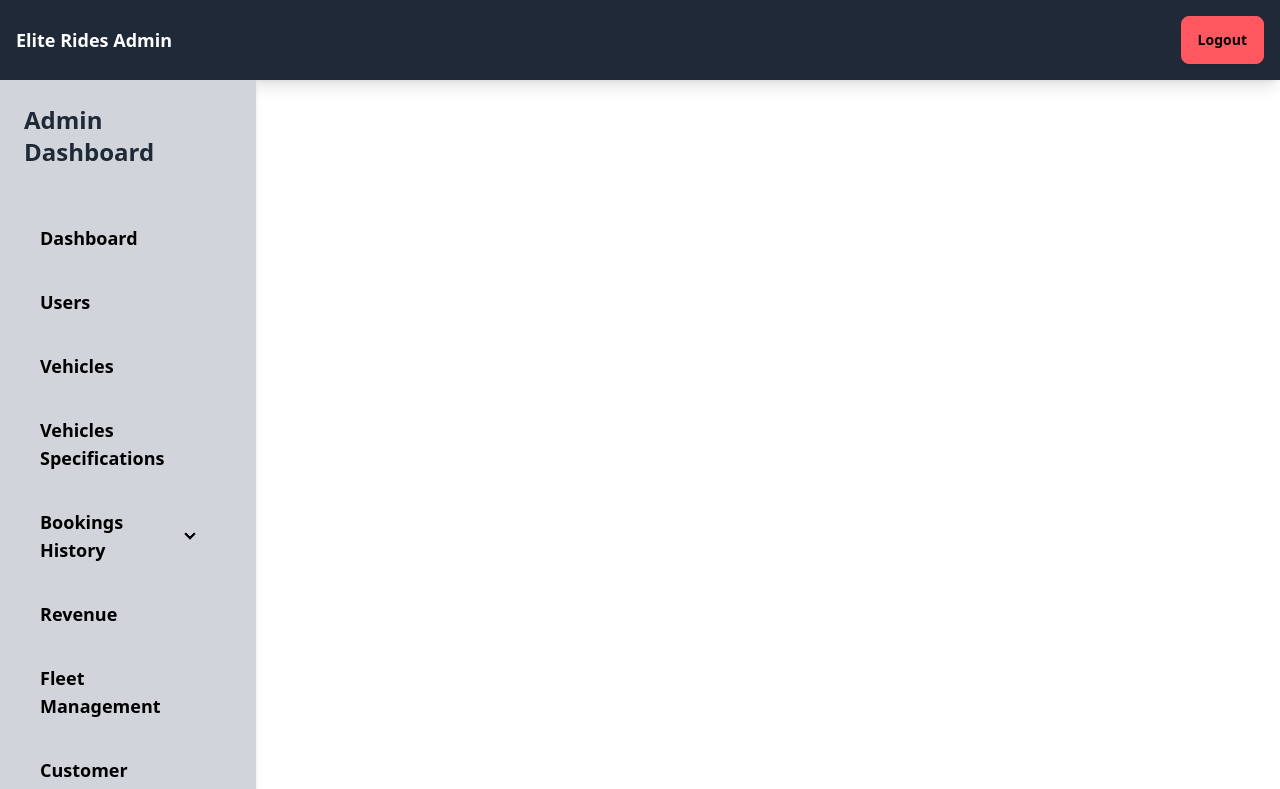
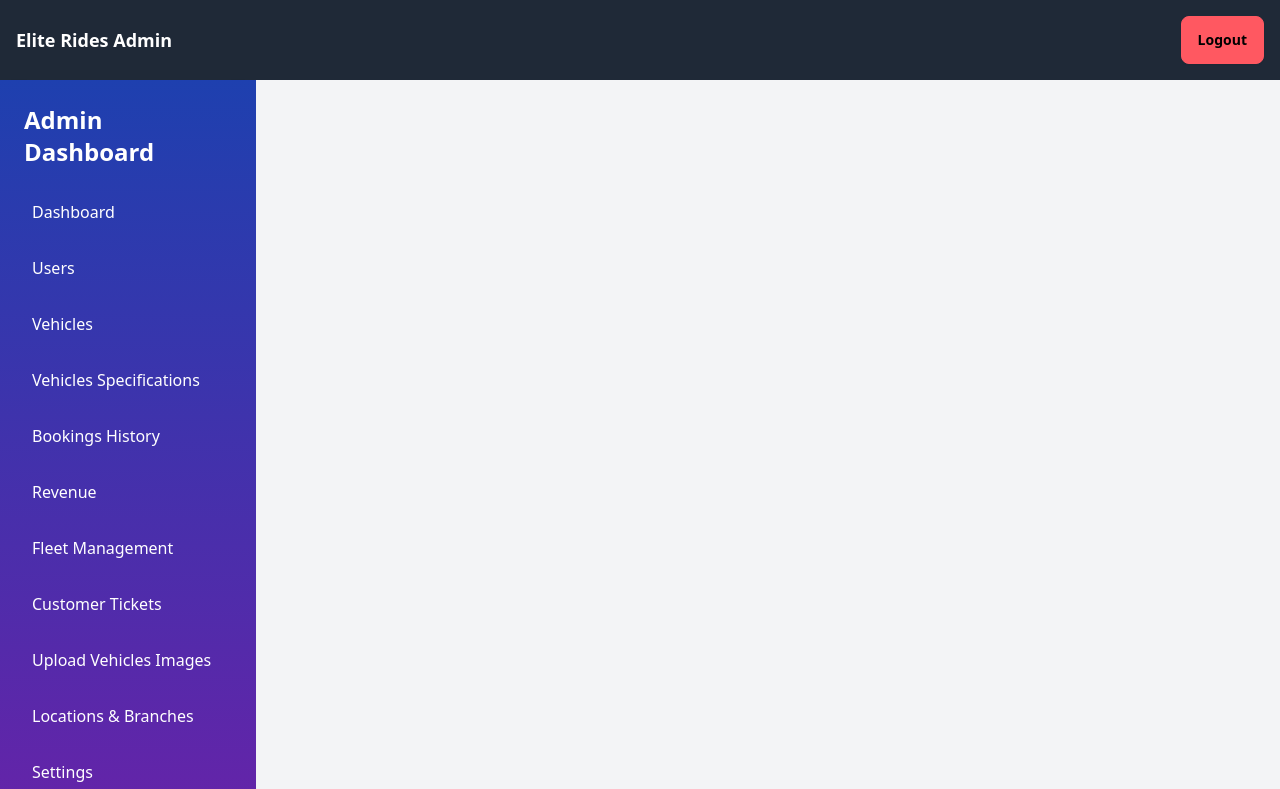
Before and after one commit to joy-devs/vehicle-rental-mng-client, a React (Vite) app: page /admindashboard in a window 1280 px wide. Shown: the top 789 px of the page. Built offline with nearby package versions, Linux system fonts and the light colour scheme.

Commit message:
more changes

```diff
--- a/src/App.tsx
+++ b/src/App.tsx
@@ -6,16 +6,30 @@ import { persistor, store } from './app/store';
 import Home from './Pages/home';
 import AboutUs from './components/About';
 import Login from './features/login/login';
+import Register from './features/login/register';
+import ContactUs from './components/contact';
+
+// user page
 import Userdashboard from './Pages/userdashboard';
 import Bookings from './features/bookings/Bookings';
 import Support from './components/support';
 import Logout from './components/logout';
-import Register from './features/login/register';
-import AdminDashBoard from './Pages/admindashboard';
-import ContactUs from './components/contact';
+import UserProfile from './features/userprofile/userProfile';
+
+// admin page
+import ADashBoard from './Pages/admindashboard';
+import BookingForm from './features/bookings/BookingForm';
 import VehicleList from './features/cars/vehicleList';
-import UserProfile from './features/userprofile/userProfile';
-import BookingForm from './features/bookings/BookingForm';
+import Error from './Pages/Error';
+import UsersList from './features/users/UsersList';
+import Locations from './features/locations/location';
+import FleetManagement from './features/fleet/fleet';
+import VehicleSpecifications from './features/vehicleSpec/vehicleSpec';
+import ABookings from './features/ABookings/ABooking';
+import Payments from './features/Payments/Payments';
+import Tickets from './features/Tickets/tickets';
+import { Cloud } from './features/cloudinary/cloudinary';
+import AppCloud from './features/cloudinary/cloud';
 
 const App: React.FC = () => {
   const router = createBrowserRouter([
@@ -31,22 +45,18 @@ const App: React.FC = () => {
       path: "/about",
       element: <AboutUs />,
     },
-
     {
       path: "/contact",
       element: <ContactUs />,
     },
-
     {
       path: "/register",
       element: <Register />,
     },
-
     {
       path: "/userdashboard",
       element: <Userdashboard />,
     },
-
     {
       path: "/bookings",
       element: <Bookings />,
@@ -59,28 +69,65 @@ const App: React.FC = () => {
       path: "/logout",
       element: <Logout />,
     },
-
     {
       path: "/vehicleList",
-      element: <VehicleList/>,
-
-    },
-
-    {
-      path: "/admindashboard",
-      element: <AdminDashBoard />,
-
+      element: <VehicleList />,
     },
     {
       path: "/userprofile",
       element: <UserProfile />,
-
     },
     {
       path: "/bookingForm",
       element: <BookingForm />,
-
-    }
+    },
+    {
+      path: "/admindashboard",
+      element: <ADashBoard />,
+      errorElement: <Error />,
+      children: [
+        {
+          path: "users",
+          element: <UsersList />,
+        },
+        {
+          path: "locations",
+          element: <Locations />,
+        },
+        {
+          path: "cars",
+          element: <VehicleList />,
+        },
+        {
+          path: "vehicleSpecifications",
+          element: <VehicleSpecifications />,
+        },
+        {
+          path: "bookings",
+          element: <ABookings />,
+        },
+        {
+          path: "payments",
+          element: <Payments />,
+        },
+        {
+          path: "fleet",
+          element: <FleetManagement />,
+        },
+        {
+          path: "tickets",
+          element: <Tickets />,
+        },
+        {
+          path: "cloudinaryForm",
+          element: <Cloud />,
+        },
+        {
+          path: "cloudinary",
+          element: <AppCloud />,
+        },
+      ],
+    },
   ]);
 
   return (
--- a/src/Pages/admindashboard.tsx
+++ b/src/Pages/admindashboard.tsx
@@ -1,17 +1,22 @@
 import React from 'react';
 import Navbar from '../components/adminnavbar';
 import Sidebar from '../components/sidebar2';
+import Footer from '../components/Footer';
+import { Outlet } from 'react-router-dom';
 
-
-
-const AdminDashBoard: React.FC = () => {
+const ADashBoard: React.FC = () => {
   return (
-    <>
+    <div className="flex flex-col min-h-screen">
       <Navbar />
-      <Sidebar />
-
-    </>
+      <div className="flex flex-1">
+        <Sidebar  />
+        <div className="flex-1 p-4 bg-gray-100">
+          <Outlet />
+        </div>
+      </div>
+      <Footer />
+    </div>
   );
 };
 
-export default  AdminDashBoard;
+export default ADashBoard;
--- a/src/Pages/error.tsx
+++ b/src/Pages/error.tsx
@@ -0,0 +1,32 @@
+import { Link, useRouteError } from "react-router-dom";
+
+import {ArrowLeft} from 'lucide-react'
+
+function Error() {
+const error : any = useRouteError()
+
+  return (
+    <div className="py-10  bg:base-100">
+    <div className="text-center">
+        <p className="text-base font-semibold text-red-500">404</p>
+        <h1 className="mt-2 text-3xl font-bold tracking-tight text-green-300 sm:text-5xl">
+            Page not found
+        </h1>
+        <p className="mt-4 text-base leading-7 text-gray-600">
+            Sorry, we couldn&apos:t find the page you&apos;re looking for.
+        </p>
+        <p>
+            {error?.statusText || error.message}
+        </p>
+        <div className="mt-4 flex items-center justify-center gap-x-3">
+            <Link to="/" className="inline-flex items-center btn btn-sm btn-info text-sm font-semibold"><ArrowLeft size={16} className="mr-2" />Go back
+            </Link>
+            <Link to="/" className="rounded-md btn btn-primary btn-sm  text-sm font-semibold"> Contact us
+            </Link>
+        </div>
+    </div>
+</div>
+  )
+}
+
+export default Error
--- a/src/components/sidebar2.tsx
+++ b/src/components/sidebar2.tsx
@@ -16,45 +16,51 @@ const Sidebar: React.FC = () => {
   };
 
   return (
-    <div className="w-64 bg-gray-300 shadow-md h-screen overflow-y-auto">
+    <div className="w-64 bg-gradient-to-b from-blue-800 to-purple-800 text-white h-screen shadow-lg flex flex-col justify-between pb-4">
       <Toaster
         toastOptions={{
           classNames: {
             error: 'bg-red-400',
-            success: 'text-green-400',
-            warning: 'text-yellow-400',
+            success: 'bg-green-400',
+            warning: 'bg-yellow-400',
             info: 'bg-blue-400',
           },
         }}
       />
+      <div>
         <div className="p-6">
           <h2 className="text-2xl font-semibold">Admin Dashboard</h2>
         </div>
-      <nav className="p-4">
-        <ul className="menu font-semibold text-lg w-[200px] gap-5 min-h-full text-black">
-          <li><Link to="">Dashboard</Link></li>
-          <li><Link to="users">Users</Link></li>
-          <li><Link to="vehicles">Vehicles</Link></li>
-          <li><Link to="vehiclesSpecifications">Vehicles Specifications</Link></li>
+        <nav className="px-4">
+          <ul className="space-y-4">
+            <li><Link to="" className="block py-2 px-4 rounded hover:bg-blue-700">Dashboard</Link></li>
+            <li><Link to="users" className="block py-2 px-4 rounded hover:bg-blue-700">Users</Link></li>
+            <li><Link to="cars" className="block py-2 px-4 rounded hover:bg-blue-700">Vehicles</Link></li>
+            <li><Link to="vehicleSpecifications" className="block py-2 px-4 rounded hover:bg-blue-700">Vehicles Specifications</Link></li>
             <li>
-            <details>
-              <summary>Bookings History</summary>
-              <ul>
-                <li><Link to="bookings">Bookings</Link></li>
-                <li><Link to="bookingByUserId">Bookings History</Link></li>
+              <details className="group">
+                <summary className="block py-2 px-4 rounded hover:bg-blue-700 cursor-pointer">
+                  Bookings History
+                </summary>
+                <ul className="pl-4 space-y-2 mt-2">
+                  <li><Link to="bookings" className="block py-2 px-4 rounded hover:bg-blue-700">Bookings</Link></li>
+                  <li><Link to="bookingByUserId" className="block py-2 px-4 rounded hover:bg-blue-700">Bookings History</Link></li>
                 </ul>
               </details>
             </li>
-          <li><Link to="payments">Revenue</Link></li>
-          <li><Link to="fleetManagement">Fleet Management</Link></li>
-          <li><Link to="ticket">Customer Tickets</Link></li>
-          <li><Link to="cloudinaryform">Upload Vehicles Images</Link></li>
-          <li><Link to="locations">Locations & Branches</Link></li>
-          <li><Link to="cloudinary">Settings</Link></li>
+            <li><Link to="payments" className="block py-2 px-4 rounded hover:bg-blue-700">Revenue</Link></li>
+            <li><Link to="fleet" className="block py-2 px-4 rounded hover:bg-blue-700">Fleet Management</Link></li>
+            <li><Link to="tickets" className="block py-2 px-4 rounded hover:bg-blue-700">Customer Tickets</Link></li>
+            <li><Link to="cloudinaryForm" className="block py-2 px-4 rounded hover:bg-blue-700">Upload Vehicles Images</Link></li>
+            <li><Link to="locations" className="block py-2 px-4 rounded hover:bg-blue-700">Locations & Branches</Link></li>
+            <li><Link to="cloudinary" className="block py-2 px-4 rounded hover:bg-blue-700">Settings</Link></li>
           </ul>
         </nav>
+      </div>
       <div className="p-4">
-        <button onClick={handleLogOut} className="text-red-700 hover:text-blue-600">Log Out</button>
+        <button onClick={handleLogOut} className="w-full py-2 text-center rounded bg-red-600 hover:bg-red-700 text-white">
+          Log Out
+        </button>
       </div>
     </div>
   );
--- a/src/features/ABookings/ABooking.tsx
+++ b/src/features/ABookings/ABooking.tsx
@@ -24,7 +24,7 @@ export interface TBookings {
   updated_at: string;
 }
 
-const Bookings: React.FC = () => {
+const ABookings: React.FC = () => {
   const { data, isLoading } = useGetBookingsQuery();
   const [updateBooking] = useUpdateBookingsMutation();
   const [deleteBooking, { data: deleteMsg }] = useDeleteBookingsMutation();
@@ -128,4 +128,4 @@ const Bookings: React.FC = () => {
   );
 };
 
-export default Bookings;
+export default ABookings;
--- a/src/features/Tickets/ticketsApi.ts
+++ b/src/features/Tickets/ticketsApi.ts
@@ -16,15 +16,15 @@ export const TicketsAPI = createApi({
   reducerPath: 'ticketsAPI',
   baseQuery: fetchBaseQuery({
     baseUrl: 'http://localhost:8000/api/',
-    prepareHeaders: (headers) => {
-      const userDetails = JSON.parse(localStorage.getItem('userDetails') || '{}');
-      const token = userDetails?.token;
-      console.log('Token:', token);
-      if (token) {
-        headers.set('Authorization', `Bearer ${token}`);
-      }
-      return headers;
-    },
+    // prepareHeaders: (headers) => {
+    //   const userDetails = JSON.parse(localStorage.getItem('userDetails') || '{}');
+    //   const token = userDetails?.token;
+    //   console.log('Token:', token);
+    //   if (token) {
+    //     headers.set('Authorization', `Bearer ${token}`);
+    //   }
+    //   return headers;
+    // },
   }),
   tagTypes: ['tickets'],
   endpoints: (builder) => ({
--- a/src/features/users/singleUserComponent.tsx
+++ b/src/features/users/singleUserComponent.tsx
@@ -1,6 +1,6 @@
 import React from 'react';
 import { useParams, useNavigate } from 'react-router-dom';
-import { useFetchUserByIdQuery } from './userapi';
+import { useFetchUserByIdQuery } from './UserAPi';
 
 interface UserDetailsProps {
   userId?: number;
```
Also changed, not shown: src/App.css (deleted, +0 -61 lines). Lines whose indentation alone changed are shown as unchanged.
